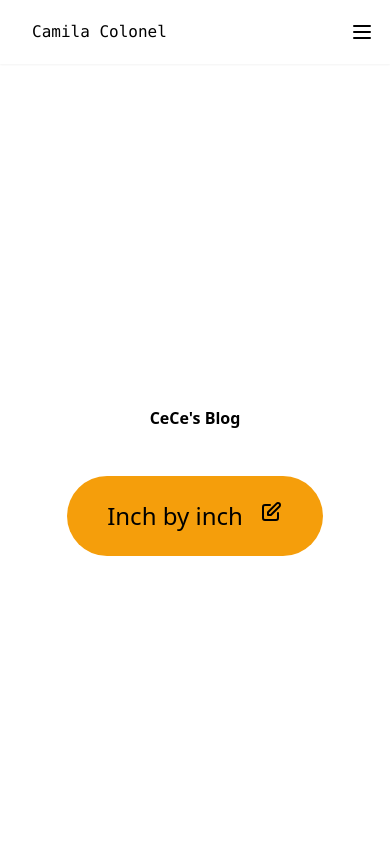
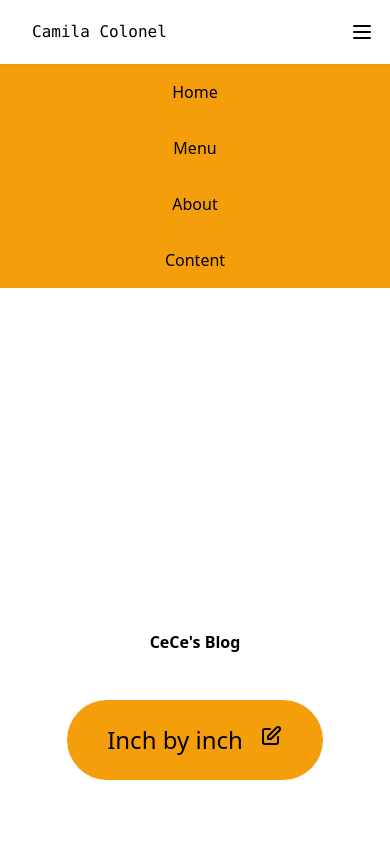
Before and after one commit to EcaCosca/BlogByCeCe, a React (Create React App) app: page / in a window 390 px wide. Both pictures are taken after a click on the element 362 px from the left and 32 px from the top of the page. Shown: the top 844 px of the page. Built offline with nearby package versions, Linux system fonts and the light colour scheme.

Commit message:
Checking for bugs

```diff
--- a/src/App.js
+++ b/src/App.js
@@ -1,4 +1,4 @@
-import React from 'react';
+import React, {useState, useEffect} from 'react';
 import { BrowserRouter as Router, Route, Switch } from 'react-router-dom'
 import Navigation from './components/Navigation'
 import NoteList from './components/NoteList'
@@ -9,13 +9,34 @@ import Footer from './components/Footer';
 import About from './pages/about';
 import menu from './pages/menu';
 import { Content } from './components/Content';
+import Dropdown from './components/Dropdown';
 
 
 
 function App() {
+  const [ isOpen, setIsOpen ] = useState(false);
+
+  const toggle = () => {
+    setIsOpen(!isOpen);
+  }
+
+  useEffect (() => {
+    const hideMenu = () => {
+      if(window.innerWidth > 768 && isOpen) {
+        setIsOpen(false)
+      }
+    };
+    window.addEventListener('resize', hideMenu);
+
+    return () => {
+      window.removeEventListener('resize', hideMenu);
+    };
+  });
+
   return (
     <>
-      <Navigation />
+      <Navigation toggle={toggle}/>
+      <Dropdown isOpen={isOpen} toggle={toggle}/>
       <Switch>
         <Route path="/" exact component={Home} />
         <Route path="/about" component={About} />
--- a/src/components/Dropdown.js
+++ b/src/components/Dropdown.js
@@ -1,9 +1,13 @@
 import React from 'react'
+import { Link } from 'react-router-dom'
 
-const Dropdown = () => {
+const Dropdown = ({ isOpen, toggle }) => {
     return (
-        <div>
-
+        <div className={isOpen ? 'grid gird-rows-4 text-center items-center bg-yellow-500' : 'hidden'} onClick={toggle}>
+            <Link className="p-4" to='/'>Home</Link>
+            <Link className="p-4" to='/menu'>Menu</Link>
+            <Link className="p-4" to='/about'>About</Link>
+            <Link className="p-4" to='/content'>Content</Link>
         </div>
     )
 }
--- a/src/components/Navigation.js
+++ b/src/components/Navigation.js
@@ -1,7 +1,7 @@
 import React, { Component } from 'react'
 import { Link } from 'react-router-dom'
 
-const Navegation = () => {
+const Navegation = ({toggle}) => {
     return (
 
         // BOOTSTRAP NAV MODEL
@@ -32,7 +32,7 @@ const Navegation = () => {
             <Link to='/' className='pl-8'>
                 Camila Colonel
             </Link>
-            <div className="px-4 cursor-pointer md:hidden">
+            <div className="px-4 cursor-pointer md:hidden" onClick={toggle}>
 							<svg
 								className="w-6 h-6"
 								fill="none"
```
